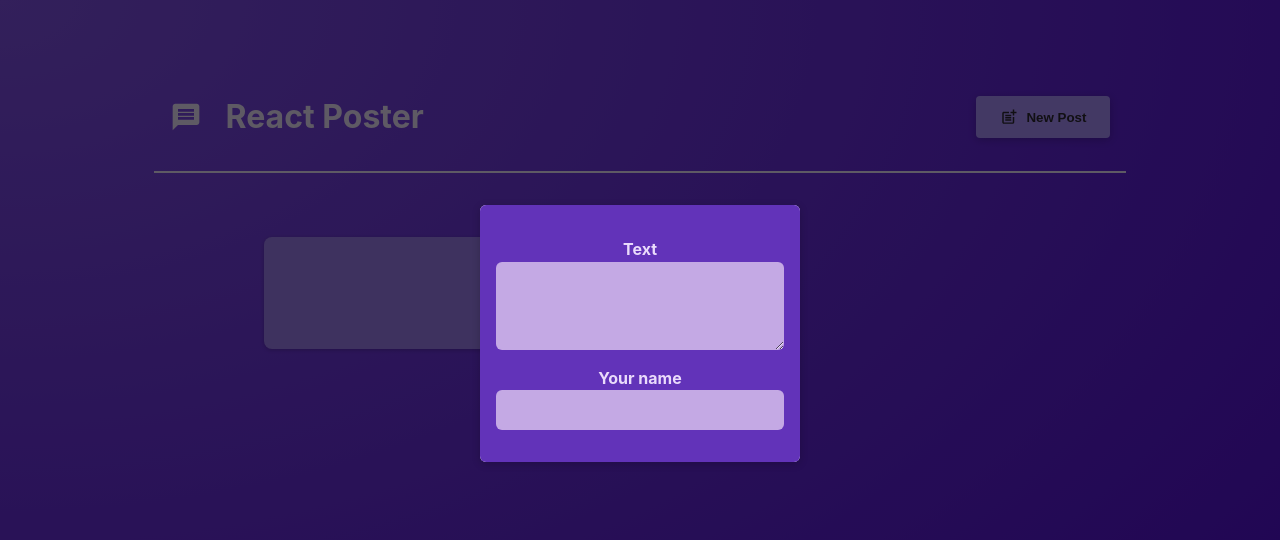
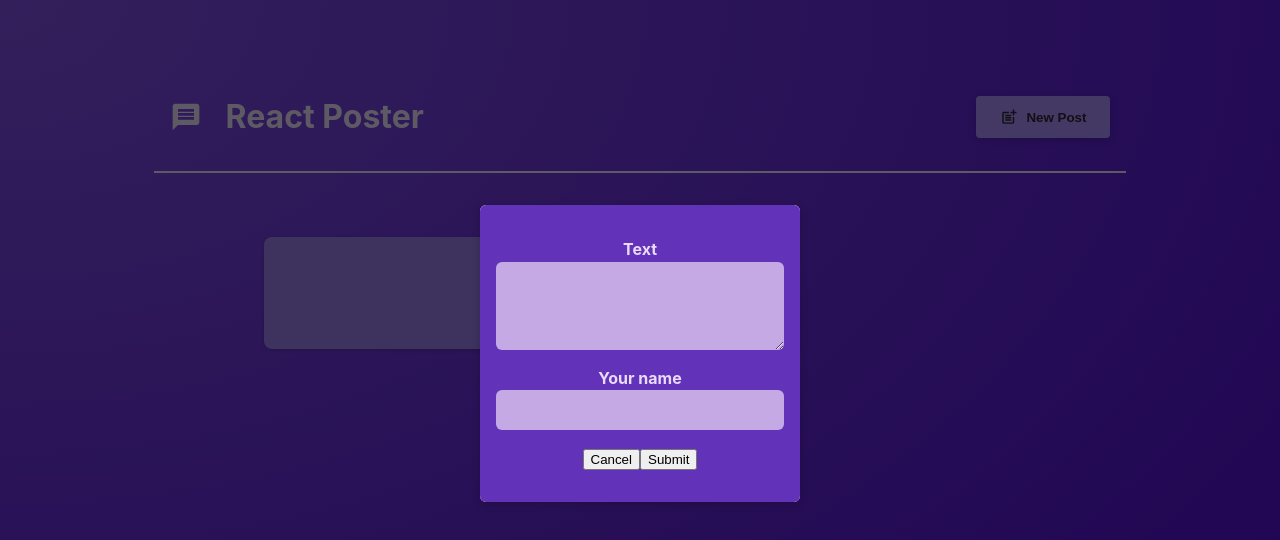
Before and after one commit to Jewel7/react-complete-guide, a React (Vite) app: page / in a window 1280 px wide. Both pictures are taken after a click on the button "New Post". Shown: the top 540 px of the page. Built offline with nearby package versions, Linux system fonts and the light colour scheme.

Commit message:
adding form buttons

```diff
--- a/src/components/NewPost.tsx
+++ b/src/components/NewPost.tsx
@@ -3,16 +3,24 @@
 
 //you could pass the props as an object or define each individual props surrounded by {}
 // ex... props could be {onBodyChange} or {props.onBodyChange}
-function NewPost(props) {
+function NewPost({ onBodyChange, onAuthorChange, onCancel }) {
   return (
     <form className={classes.form}>
       <p>
         <label htmlFor="body">Text</label>
-        <textarea id="body" required rows={3} onChange={props.onBodyChange} />
+        <textarea id="body" required rows={3} onChange={onBodyChange} />
       </p>
       <p>
         <label htmlFor="name">Your name</label>
-        <input type="text" id="name" required onChange={props.onAuthorChange} />
+        <input type="text" id="name" required onChange={onAuthorChange} />
+      </p>
+      <p className={classes.action}>
+        {/* buttons added to a form will submit the form, by default  */}
+        {/* to ensure that the cancel button doesn't trigger a form submission, give it a type of button */}
+        <button type="button" onClick={onCancel}>
+          Cancel
+        </button>
+        <button type="submit">Submit</button>
       </p>
     </form>
   );
--- a/src/components/PostsList.tsx
+++ b/src/components/PostsList.tsx
@@ -49,6 +49,7 @@
           <NewPost
             onBodyChange={bodyChangeHandler}
             onAuthorChange={authorChangeHandler}
+            onCancel={onStopPosting}
           />
         </Modal>
       )}
```
